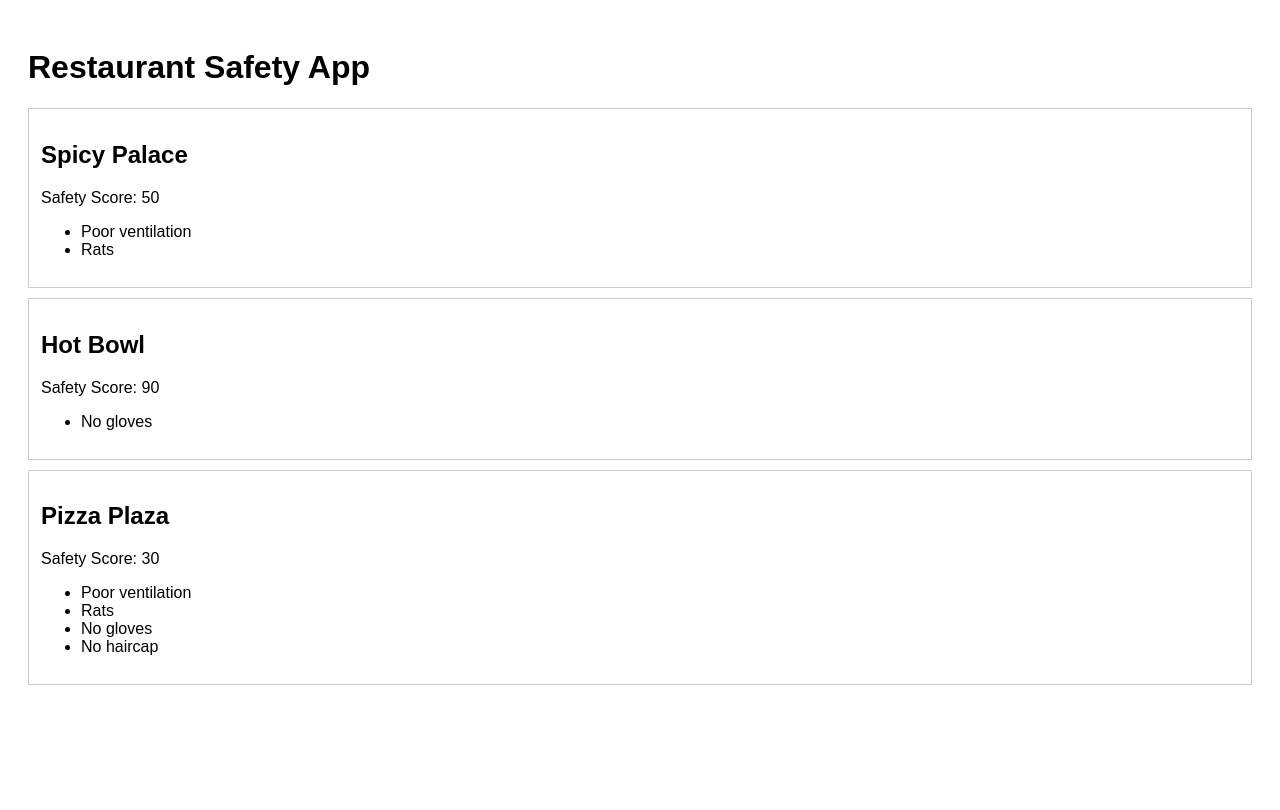
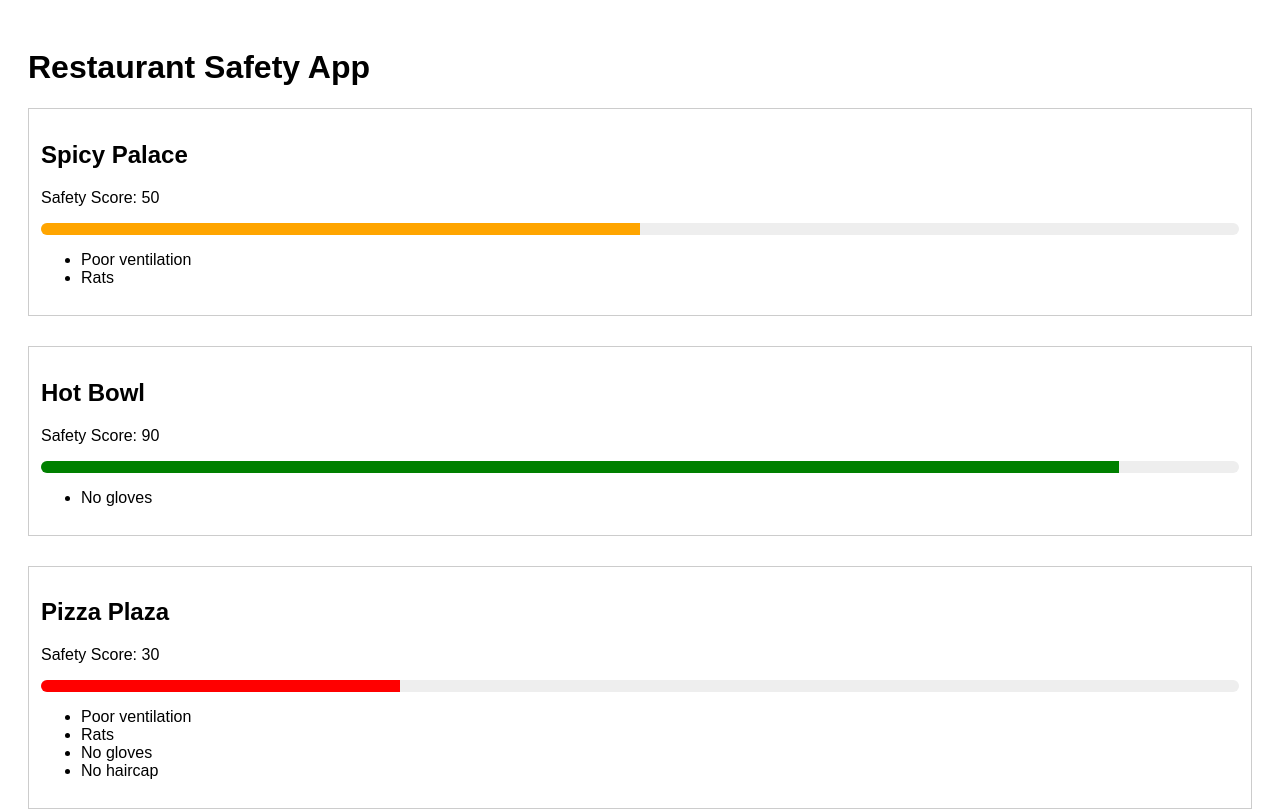
Before and after one commit to RajTib/restuarant-check, a React (Vite) app: page / in a window 1280 px wide. Shown: the top 810 px of the page. Built offline with nearby package versions, Linux system fonts and the light colour scheme.

Commit message:
Added a colour coded progress bar

```diff
--- a/src/App.tsx
+++ b/src/App.tsx
@@ -7,9 +7,11 @@ function App() {
     <div className="container">
       <h1>Restaurant Safety App</h1>
 
-      {restaurants.map((r) => (
-        <RestaurantCard key={r.id} restaurant={r} />
-      ))}
+      <div className="card-grid">
+        {restaurants.map((r) => (
+          <RestaurantCard key={r.id} restaurant={r} />
+        ))}
+      </div>
     </div>
   )
 }
--- a/src/components/RestaurantCard.tsx
+++ b/src/components/RestaurantCard.tsx
@@ -5,12 +5,25 @@ type Props = {
     restaurant: Restaurant;
 };
 
+function getScoreColour(score: number): string {
+    if (score >= 80) return "green";
+    if (50 <= score && score <= 79) return "orange";
+    return "red";
+}
+
 function RestaurantCard({ restaurant }: Props) {
     return (
         <div className="restaurantCard">
             <h2>{restaurant.name}</h2>
             <p>Safety Score: {restaurant.safetyScore}</p>
-
+            <div className="progress-bar">
+                <div className="progress-fill"
+                    style={{
+                        width: `${restaurant.safetyScore}%`,
+                        backgroundColor: `${getScoreColour(restaurant.safetyScore)}`
+                    }}
+                ></div>
+            </div>
             {restaurant.issues.length > 0 ? (
                 <ul>
                     {restaurant.issues.map((issue, index) => (
--- a/src/data/restaurants.ts
+++ b/src/data/restaurants.ts
@@ -18,5 +18,11 @@ export const restaurants: Restaurant[] = [
         name: "Pizza Plaza",
         safetyScore: 30,
         issues: ["Poor ventilation", "Rats", "No gloves", "No haircap"]
+    },
+    {
+        id: "4",
+        name: "Hot Lips",
+        safetyScore: 100,
+        issues: ["None"]
     }
 ]
--- a/src/main.css
+++ b/src/main.css
@@ -1,5 +1,15 @@
 body {
     font-family: Arial, Helvetica, sans-serif;
+}
+
+.container {
+    padding: 20px;
+}
+
+.card-grid {
+    display: grid;
+    grid-template-columns: repeat(auto-fit minmax(300px, 1fr));
+    gap: 20px;
 }
 
 .restaurantCard {
@@ -8,6 +18,16 @@ body {
     margin-bottom: 10px;
 }
 
-.container {
-    padding: 20px;
+.progress-bar {
+    width: 100%;
+    height: 12px;
+    background-color: #eee;
+    border-radius: 6px;
+    overflow: hidden;
+    margin: 8px 0;
 }
+
+.progress-fill {
+    height: 100%;
+    transition: width 0.3s ease;
+}
```
